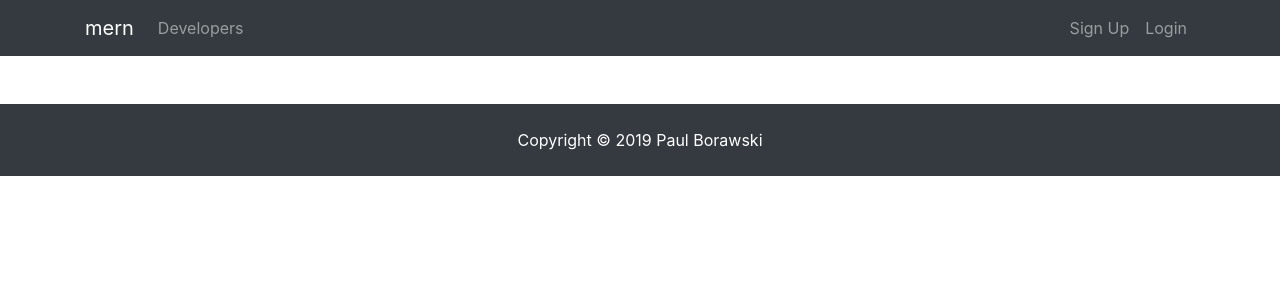
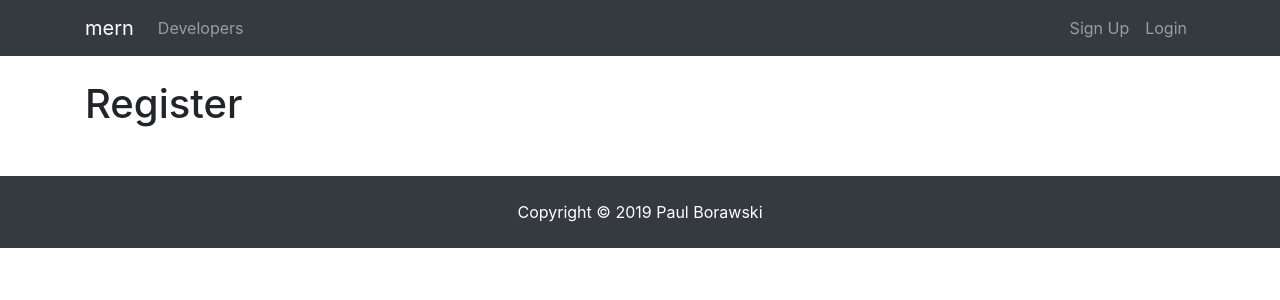
Before and after one commit to iAmNawa/mern, a React (Create React App) app in the folder client/: page /register in a window 1280 px wide. Shown: the top 300 px of the page. Built offline with nearby package versions, Linux system fonts and the light colour scheme.

Commit message:
login and register routes working

```diff
--- a/client/src/App.js
+++ b/client/src/App.js
@@ -3,6 +3,8 @@
 import Navbar from './components/layout/Navbar';
 import Landing from './components/layout/Landing';
 import Footer from './components/layout/Footer';
+import Register from './components/auth/Register';
+import Login from './components/auth/Login';
 import './App.css';
 
 class App extends Component {
@@ -11,7 +13,11 @@
       <Router>
         <div className="App">
           <Navbar />
-            <Route exact path="/" component={ Landing } />
+            <Route exact path="/" component={Landing} />
+            <div className="container">
+              <Route exact path="/register" component={Register} />
+              <Route exact path="/login" component={Login} />
+            </div>
           <Footer />
         </div>
       </Router>
--- /dev/null
+++ b/client/src/components/auth/Login.js
@@ -0,0 +1,14 @@
+import React, { Component } from 'react';
+
+class Login extends Component {
+  render() {
+    return (
+      <div>
+        <h1>Login</h1>
+      </div>
+    );
+  }
+
+}
+
+export default Login;
--- /dev/null
+++ b/client/src/components/auth/Register.js
@@ -0,0 +1,14 @@
+import React, { Component } from 'react';
+
+class Register extends Component {
+  render() {
+    return (
+      <div>
+        <h1>Register</h1>
+      </div>
+    );
+  }
+
+}
+
+export default Register;
--- a/client/src/components/layout/Footer.css
+++ b/client/src/components/layout/Footer.css
@@ -1,5 +1,4 @@
 .bottom-stick {
-  position: sticky;
   bottom: 0;
   width: 100%;
   overflow: hidden;
```
